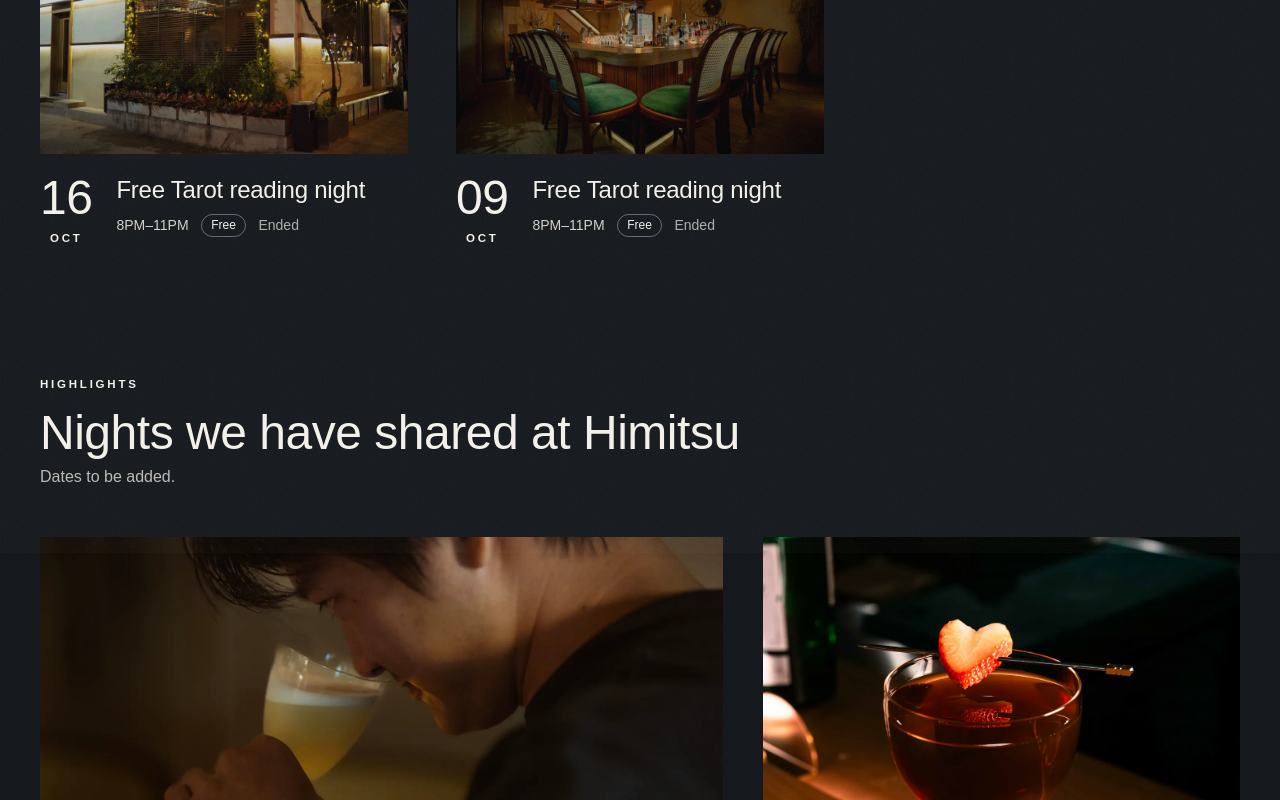
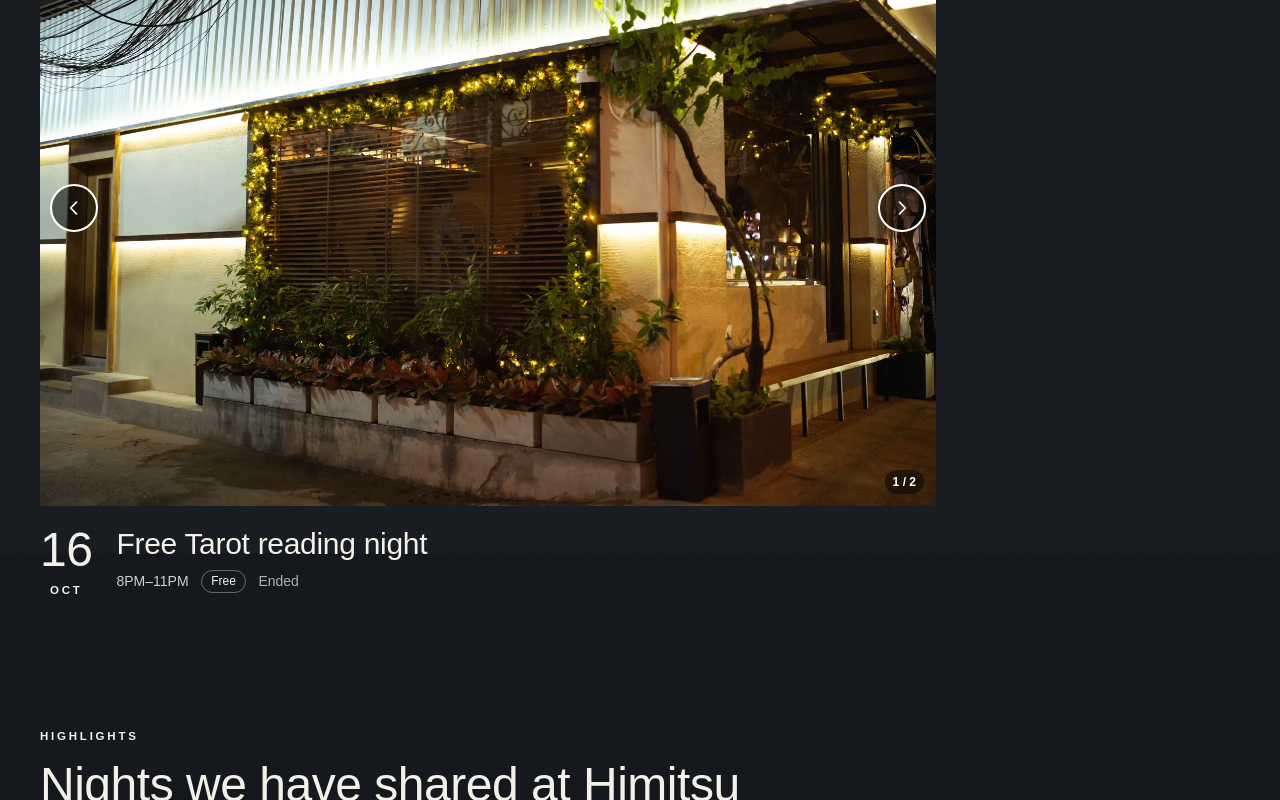
Before and after one commit to lcv-engineer/himistuhouse, a Next.js app: page /en/events in a window 1280 px wide. Shown: the part 647-1447 px from the top of the page. Built offline with nearby package versions, Linux system fonts and the light colour scheme.

Commit message:
Events: past events shown as one large photo with prev/next arrows and swipe
Co-Authored-By: Claude Sonnet 5.5 <noreply@anthropic.com>

```diff
--- a/src/app/[lang]/events/page.tsx
+++ b/src/app/[lang]/events/page.tsx
@@ -3,6 +3,7 @@ import Reveal from "@/components/Reveal";
 import Desc from "@/components/Desc";
 import EventPhotos from "@/components/EventPhotos";
 import EventRsvp from "@/components/EventRsvp";
+import PastEvents from "@/components/PastEvents";
 import { PageHead, Wrap } from "@/components/ui";
 import { evImages, type EventItem, type Lang } from "@/lib/content";
 import { DICT } from "@/lib/i18n";
@@ -73,20 +74,13 @@ export default async function Events({ params }: { params: Promise<{ lang: strin
 
         {past.length > 0 && (
           <>
-            <div className="mt-24 grid gap-12 sm:grid-cols-2 lg:grid-cols-3">
-              {past.map((e) => (
-                <Reveal key={e.id}>
-                  {evImages(e)[0] && <div className="relative aspect-[3/2] overflow-hidden"><Image src={evImages(e)[0]} alt={tx(e.title, lang)} fill sizes="400px" className="object-cover opacity-80" /></div>}
-                  <div className="flex gap-4 md:gap-6 mt-5 min-w-0">
-                    <DateBlock date={e.date} />
-                    <div className="min-w-0 flex-1">
-                      <h3 className="serif text-2xl">{tx(e.title, lang)}</h3>
-                      <Meta e={e} lang={lang} ended={t.ended} />
-                    </div>
-                  </div>
-                </Reveal>
-              ))}
-            </div>
+            <Reveal className="mt-24">
+              <PastEvents slides={past.flatMap((e) => {
+                const base = { title: tx(e.title, lang), day: e.date.slice(8), month: fmtDate(e.date, "en", { month: "short" }), time: `${fmt12(e.start)}–${fmt12(e.end)}`, price: tx(e.price, lang), ended: t.ended };
+                const imgs = evImages(e);
+                return (imgs.length ? imgs : [""]).map((img) => ({ ...base, img }));
+              })} />
+            </Reveal>
           </>
         )}
 
--- /dev/null
+++ b/src/components/PastEvents.tsx
@@ -0,0 +1,53 @@
+"use client";
+// Sự kiện đã qua: một ảnh lớn, hai mũi tên (và vuốt trên điện thoại) để lướt qua từng ảnh; tên, ngày, giờ của sự kiện hiện bên dưới ảnh.
+import Image from "next/image";
+import { useRef, useState } from "react";
+
+export type PastSlide = { img: string; title: string; day: string; month: string; time: string; price: string; ended: string };
+
+const Arrow = ({ dir }: { dir: "prev" | "next" }) => (
+  <svg viewBox="0 0 24 24" className="w-5 h-5" fill="none" stroke="currentColor" strokeWidth="2" strokeLinecap="round" strokeLinejoin="round" aria-hidden="true">
+    <path d={dir === "prev" ? "M15 5l-7 7 7 7" : "M9 5l7 7-7 7"} />
+  </svg>
+);
+
+export default function PastEvents({ slides }: { slides: PastSlide[] }) {
+  const [cur, setCur] = useState(0);
+  const x0 = useRef<number | null>(null);
+  const n = slides.length;
+  if (!n) return null;
+  const i = Math.min(cur, n - 1);
+  const s = slides[i];
+  const go = (d: number) => setCur((c) => (Math.min(c, n - 1) + d + n) % n);
+  const btn = "absolute top-1/2 -translate-y-1/2 z-10 w-11 h-11 grid place-items-center rounded-full bg-black/55 text-white hover:bg-black/80 focus-visible:outline outline-2 outline-white";
+  return (
+    <div className="max-w-4xl">
+      <div className="relative overflow-hidden aspect-[3/2] bg-fg/5"
+        onTouchStart={(e) => { x0.current = e.touches[0].clientX; }}
+        onTouchEnd={(e) => { if (x0.current === null) return; const dx = e.changedTouches[0].clientX - x0.current; x0.current = null; if (Math.abs(dx) > 40) go(dx < 0 ? 1 : -1); }}>
+        {s.img && <Image key={s.img} src={s.img} alt={s.title} fill sizes="(min-width:1024px) 896px, 100vw" className="object-cover" />}
+        {n > 1 && (
+          <>
+            <button type="button" className={`${btn} left-3`} aria-label="Previous" onClick={() => go(-1)}><Arrow dir="prev" /></button>
+            <button type="button" className={`${btn} right-3`} aria-label="Next" onClick={() => go(1)}><Arrow dir="next" /></button>
+            <span className="absolute right-3 bottom-3 z-10 text-xs font-semibold px-2 py-1 rounded-full bg-black/55 text-white">{i + 1} / {n}</span>
+          </>
+        )}
+      </div>
+      <div className="flex gap-4 md:gap-6 mt-5 min-w-0">
+        <div className="text-center shrink-0">
+          <p className="serif text-4xl md:text-5xl leading-none">{s.day}</p>
+          <p className="eyebrow mt-2">{s.month}</p>
+        </div>
+        <div className="min-w-0 flex-1">
+          <h3 className="serif text-2xl md:text-3xl break-words">{s.title}</h3>
+          <p className="text-sm text-fg/85 mt-2 flex flex-wrap items-center gap-3">
+            {s.time}
+            {s.price && <span className="chip">{s.price}</span>}
+            <span className="text-fg/70">{s.ended}</span>
+          </p>
+        </div>
+      </div>
+    </div>
+  );
+}
```
